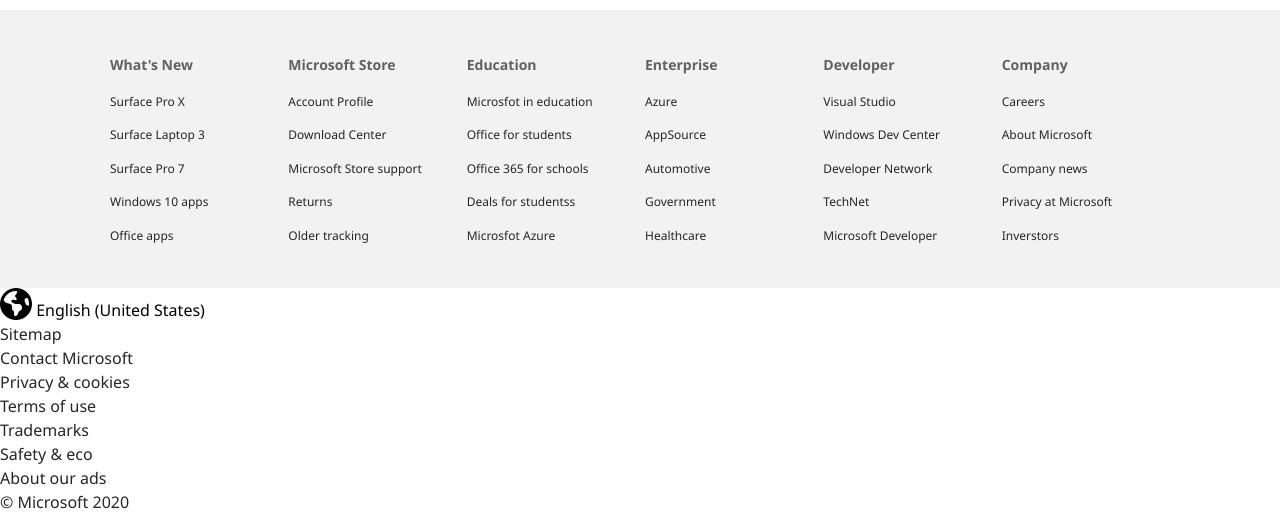
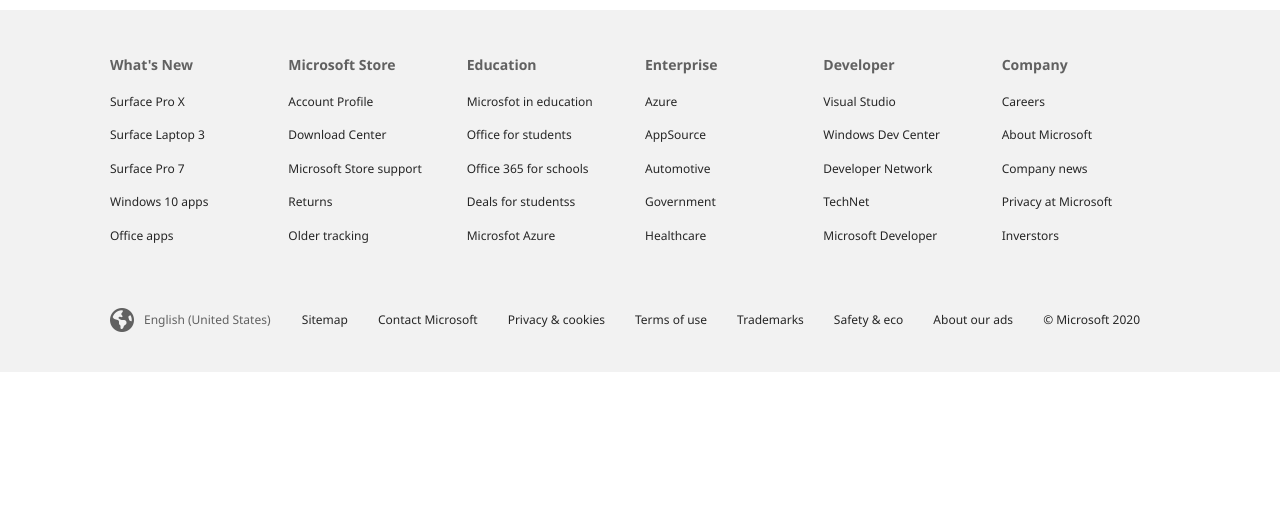
Before and after one commit to vanmer/Microsoft-Homepage-Clone, a plain HTML site: page index.html in a window 1280 px wide. Shown: the part 2033-2547 px from the top of the page. After the commit the page ends 2405 px from the top, so only its background shows below. Drawn offline with Linux system fonts and the light colour scheme.

Commit message:
styling footer

```diff
--- a/index.html
+++ b/index.html
@@ -232,10 +232,7 @@
     <!-- Footer -->
     <footer class="footer">
         <div class="footer-inner">
-        <div>
-          <div>
-            <i class="fa fa-globe fa-2x"></i> English (United States)
-          </div>
+          <div class="country"><i class="fa fa-globe fa-2x"></i> English (United States)</div>
           <ul>
             <li><a href="#">Sitemap</a></li>
 					<li><a href="#">Contact Microsoft</a></li>
@@ -247,9 +244,7 @@
 					<li><a href="#">&copy; Microsoft 2020</a></li>
           </ul>
         </div>
-      </div>
       </footer>
-
 
 </body>
 
--- a/style.css
+++ b/style.css
@@ -241,3 +241,42 @@ ul {
 .links li {
   line-height: 2.8;
 }
+
+/*----------------------------------------------------------------------------*/
+/*------------------------------- Footer -------------------------------------*/
+/*----------------------------------------------------------------------------*/
+.footer {
+  background: #f2f2f2;
+  color: #616161;
+  font-size: 12px;
+  padding: 20px 0;
+}
+
+.footer-inner {
+  max-width: 1100px;
+  margin: 0 auto;
+  padding: 0 20px 0 20px;
+  display: flex;
+  align-items: center;
+  justify-content: space-between;
+}
+
+.footer .country {
+  margin-bottom: 20px;
+  display: flex;
+  align-items: center;
+}
+
+.footer .country i {
+  margin-right: 10px;
+}
+
+.footer ul {
+  display: flex;
+  flex-wrap: wrap;
+}
+
+.footer li {
+  margin-right: 30px;
+  margin-bottom: 20px;
+}
```
Lines whose indentation alone changed are shown as unchanged.
